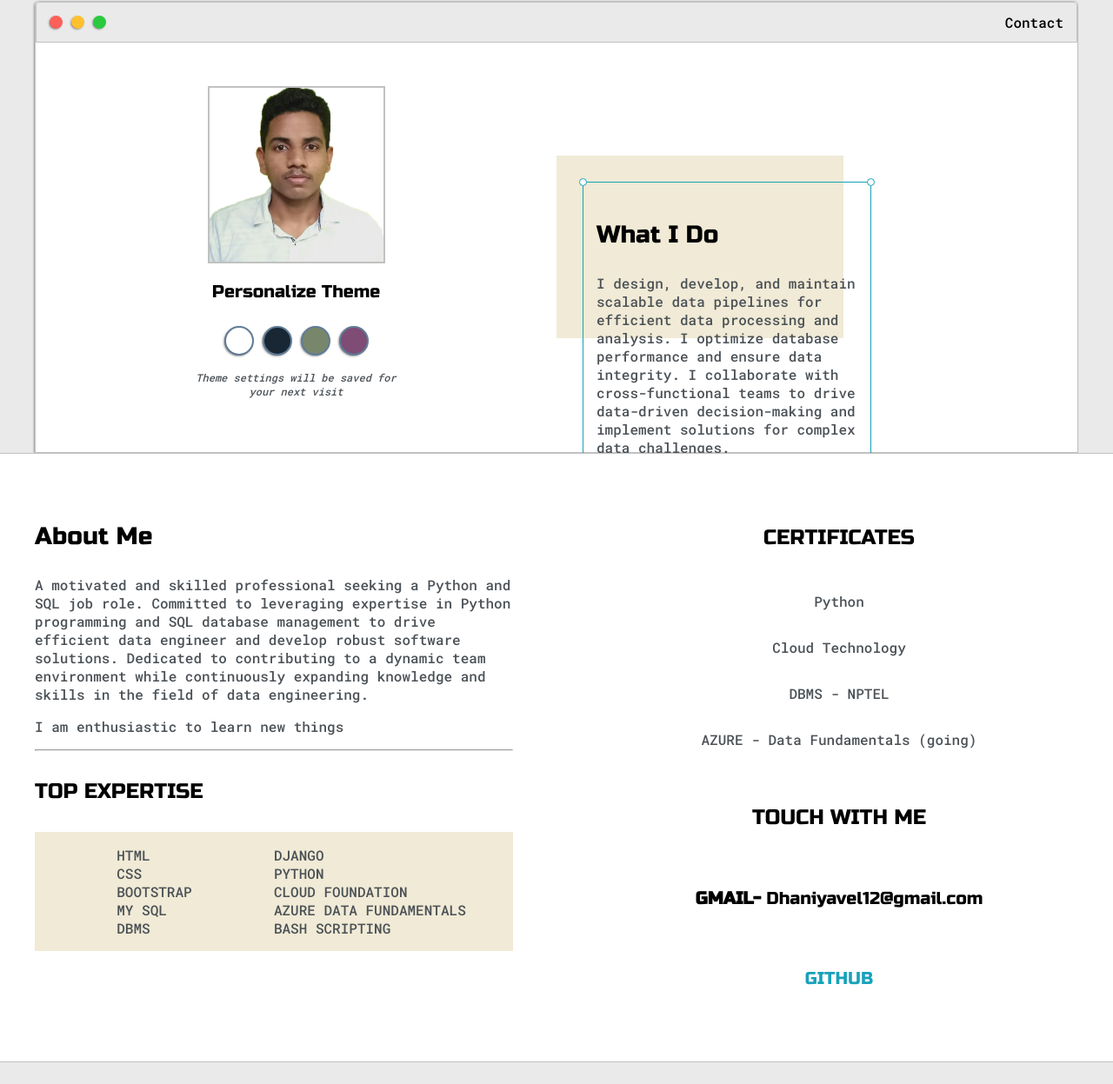
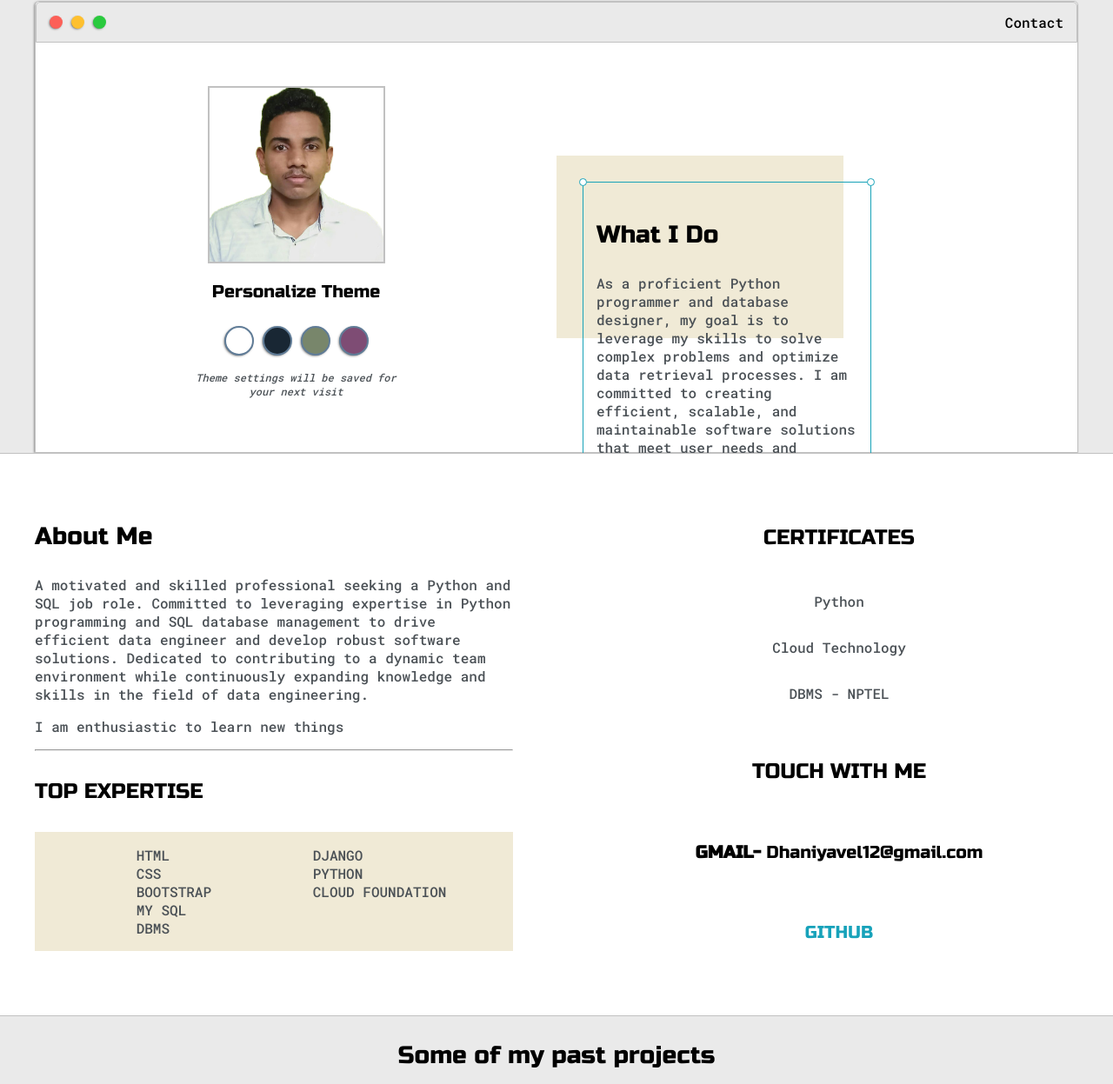
Before and after one commit to Dhaniyavel-B/MY-PORTFOLIO, a plain HTML site: page index.html in a window 1280 px wide. Shown: the part 160-1407 px from the top of the page at 87% size. Drawn offline with Linux system fonts and the light colour scheme.

```diff
--- a/index.html
+++ b/index.html
@@ -62,9 +62,8 @@
                             <div id="corner-tl" class="corner"></div>
                             <div id="corner-tr" class="corner"></div>
                             <h3>What I Do</h3>
-                            <p>I design, develop, and maintain scalable data pipelines for efficient data processing and analysis.
-I optimize database performance and ensure data integrity. I collaborate with cross-functional
-teams to drive data-driven decision-making and implement solutions for complex data challenges.</p>
+                            <p>As a proficient Python programmer and database designer, my goal is to leverage my skills to solve complex problems and optimize data retrieval processes. I am committed to creating efficient, scalable, and maintainable software solutions that meet user needs and business requirements. My portfolio showcases a variety of projects that demonstrate my ability to write clean, efficient Python code and design robust databases for efficient data retrieval.
+</p>
                             <div id="corner-bl" class="corner"></div>
                             <div id="corner-br" class="corner"></div>
                         </div>
@@ -103,8 +102,6 @@
                             <li>DJANGO</li>
                             <li>PYTHON</li>
                             <li>CLOUD FOUNDATION</li>
-                            <li>AZURE DATA FUNDAMENTALS</li>
-                            <li>BASH SCRIPTING</li>
                         </ul>
                     </div>
                 </div>
@@ -113,11 +110,10 @@
                     <p>Python</p>
                     <p>Cloud Technology</p>
                     <p>DBMS - NPTEL</p>
-                    <p>AZURE - Data Fundamentals (going)</p>
                     <br>
                     <h4>TOUCH WITH ME</h3>
                     <h5><b> GMAIL-</b> Dhaniyavel12@gmail.com</h5>
-                   <h5> <a href="https://github.com/Dhaniyavel" style="text-decoration: none;">GITHUB</a></h5>
+                   <h5> <a href="https://github.com/Dhaniyavel-b" style="text-decoration: none;">GITHUB</a></h5>
                 </div>
             </div>
 
```
